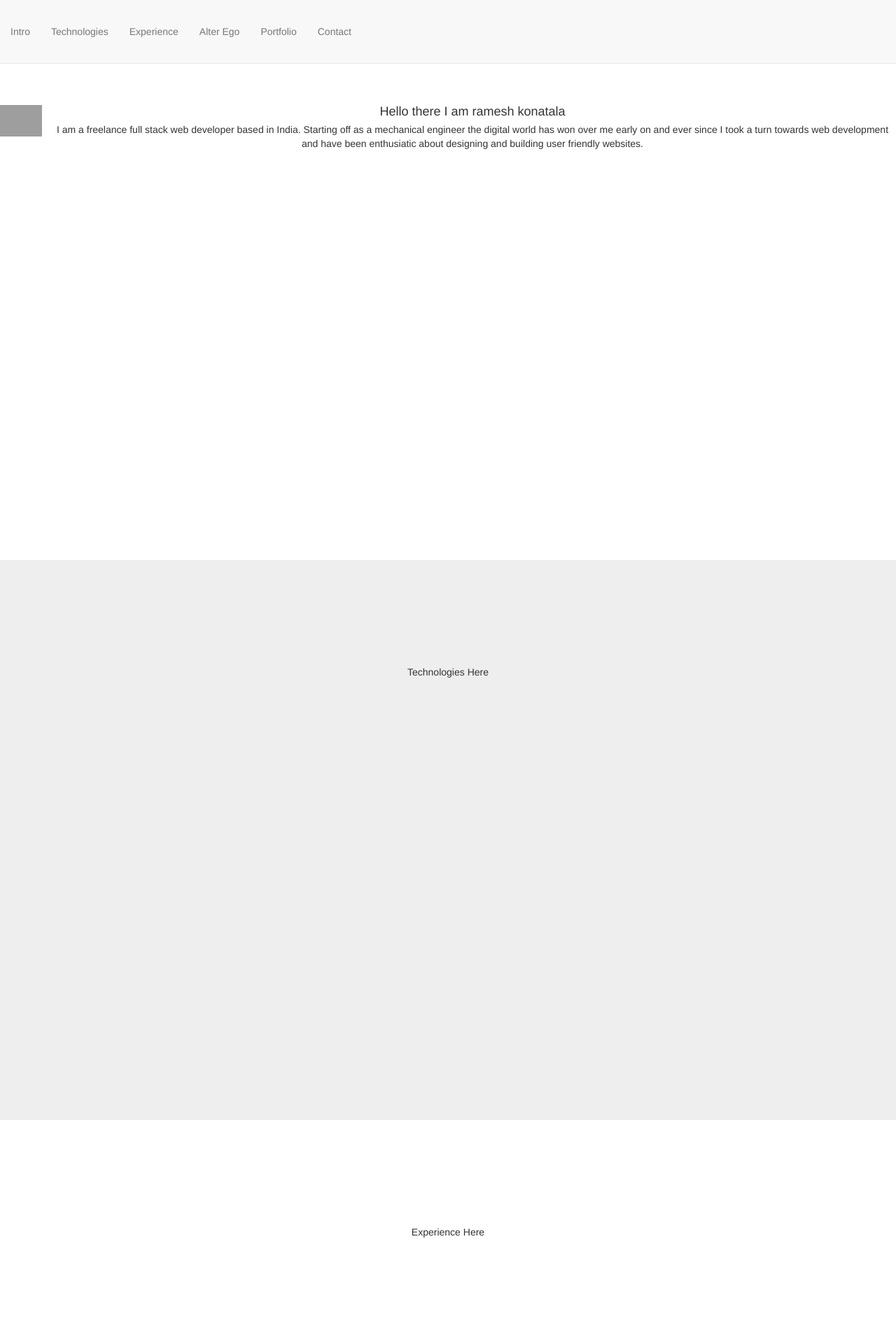
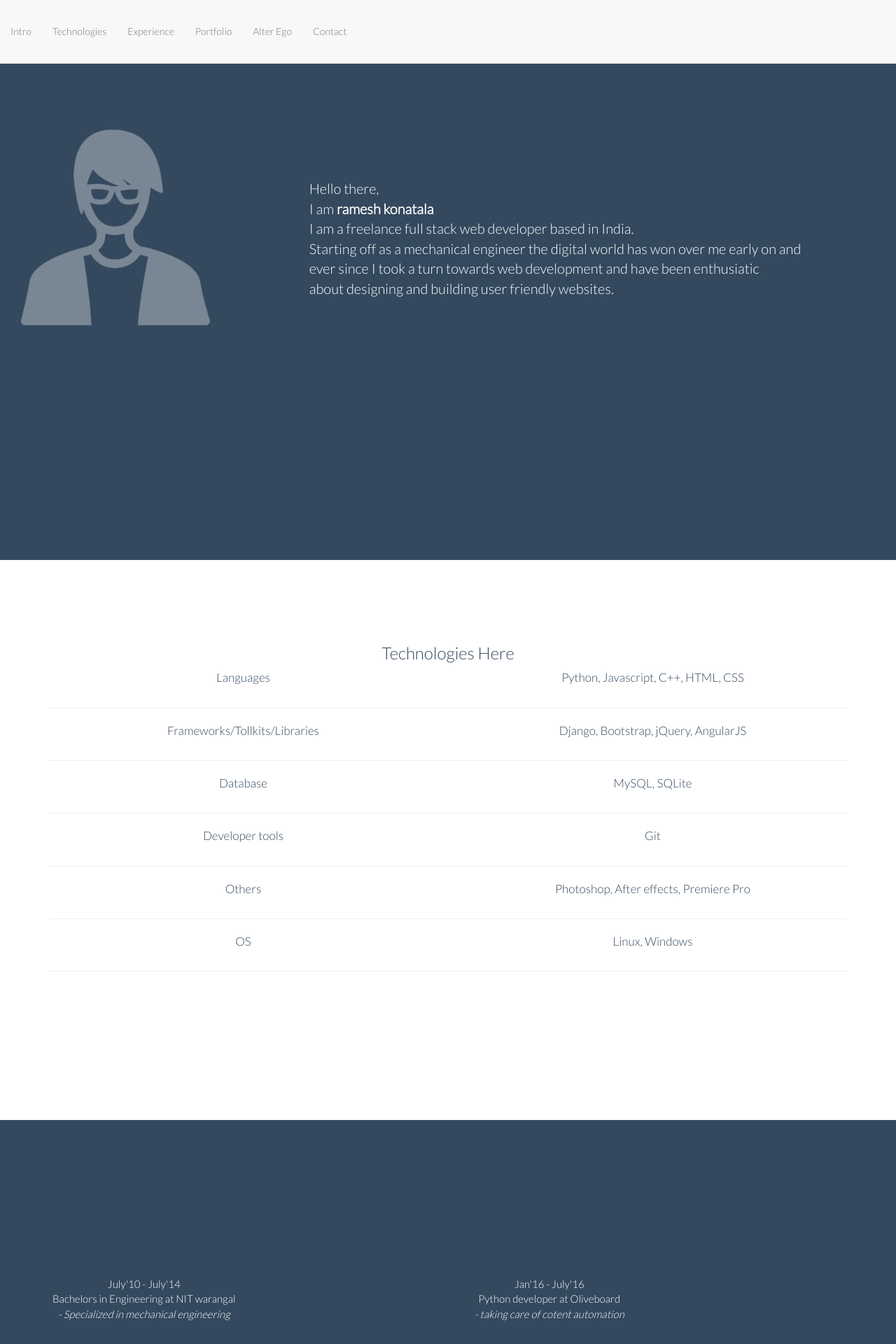
Before and after one commit to rameshkonatala/portfolio, a Django app: page / in a window 1280 px wide. Shown: the top 1920 px of the page at 70% size. Run offline with Django 3.2, Linux system fonts and the light colour scheme; some libraries are stand-ins or nearby versions; grey boxes are pictures that could not be loaded.

Commit message:
till alter ego section

```diff
--- a/intro/static/intro/css/scrolling-nav.css
+++ b/intro/static/intro/css/scrolling-nav.css
@@ -7,6 +7,8 @@
 body {
     width: 100%;
     height: 100%;
+    font-family: 'Lato', sans-serif;
+
 }
 
 html {
@@ -33,42 +35,56 @@ of those sections to manage the look and feel of the site. */
 
 .intro-section {
     height: 100%;
-    padding-top: 150px;
-    text-align: center;
-    background: #fff;
+    padding-top: 175px;
+    background: #34495e;
+    color:white;
 }
 
 .technologies-section {
     height: 100%;
-    padding-top: 150px;
+    padding-top:100px;
     text-align: center;
-    background: #eee;
+    background: #fff;
+    color:#34495e;
+    font-size:17px;
 }
 
 .experience-section {
     height: 100%;
+    padding-top: 200px;
+    text-align: center;
+    background: #34495e;
+    color:white;
+}
+
+.portfolio-section {
+    height: 100%;
     padding-top: 150px;
     text-align: center;
-    background: #fff;
+    background: white;
+    color:#34495e;
+
 }
 
 .alterEgo-section {
     height: 100%;
     padding-top: 150px;
     text-align: center;
-    background: #eee;
-}
+    background: #34495e;
+    color:white;
+    background-image:url('../images/world.png');
 
-.portfolio-section {
-    height: 100%;
-    padding-top: 150px;
-    text-align: center;
-    background: #fff;
 }
 
 .contact-section {
     height: 100%;
     padding-top: 150px;
     text-align: center;
-    background: #eee;
+  	background: #fff;
+    color:#34495e;
 }
+
+.experience-timeline div{
+	padding:12px 6px 12px 6px;
+	font-size:15px;
+}
--- a/intro/templates/intro/index.html
+++ b/intro/templates/intro/index.html
@@ -21,12 +21,14 @@
 	    <!-- Custom CSS -->
     	<link href="{% static 'intro/css/scrolling-nav.css' %}" rel="stylesheet">
 
+    	<!-- font family -->
+    	<link href="https://fonts.googleapis.com/css?family=Lato:300" rel="stylesheet">
 
 	</head>
 	<body>
 
     <!-- Navigation -->
-    <nav class="navbar navbar-default navbar-fixed-top" role="navigation">
+    <nav class="navbar navbar-default navbar-fixed-top">
 
             <!-- Collect the nav links, forms, and other content for toggling -->
             <div class="collapse navbar-collapse ">
@@ -42,10 +44,10 @@
                         <a class="page-scroll" href="#experience">Experience</a>
                     </li>
                     <li>
-                        <a class="page-scroll" href="#alterEgo">Alter Ego</a>
+                        <a class="page-scroll" href="#portfolio">Portfolio</a>
                     </li>
                     <li>
-                        <a class="page-scroll" href="#portfolio">Portfolio</a>
+                        <a class="page-scroll" href="#alterEgo">Alter Ego</a>
                     </li>
                     <li>
                         <a class="page-scroll" href="#contact">Contact</a>
@@ -61,20 +63,18 @@
     <section id="intro" class="intro-section">
         <div class="container-fluid">
             <div class="row">
-                <div class="media">
-                  <div class="media-left">
-                    <img src="img_avatar1.png" class="media-object" style="width:60px">
+                <div class="col-md-4">
+                    <img src="{% static 'intro/images/person.png' %}"  style="width:300px">
                 </div>
-                  <div class="media-body">
-                    <h4 class="media-heading">Hello there
-                     I am ramesh konatala</h4>
-                    <p>I am a freelance full stack web developer
-                     based in India.
-                     Starting off as a mechanical engineer
-                     the digital world has won over me early on and
-                     ever since I took a turn towards web development and have been enthusiatic
-                     about designing and building user friendly websites.</p>
-                  </div>
+                <div class="col-md-8" style="font-size:20px">
+	                <p class="text-left text-justified" style="padding-top:80px">
+	                     Hello there,
+	                     <br>I am <strong>ramesh konatala</strong>
+	                     <br>I am a freelance full stack web developer based in India.
+	                     <br>Starting off as a mechanical engineer the digital world has won over me early on and
+	                     <br>ever since I took a turn towards web development and have been enthusiatic
+	                     <br>about designing and building user friendly websites.
+	                </p>
                  </div>
             </div>
         </div>
@@ -83,31 +83,126 @@
     <!-- technologies Section -->
     <section id="technologies" class="technologies-section">
         <div class="container">
+            <h3>Technologies Here</h3>
 		      <div class="row">
-                <div class="col-lg-12">
-                    <p>Technologies Here</p>
+			    <div class="col-md-6">
+			    	<p>
+			    	Languages
+			    	</p>
+			    </div>
+			    <div class="col-md-6">
+			    	<p>
+			    		Python, Javascript, C++, HTML, CSS
+			    	</p>
 			    </div>
 			  </div>
+			  <hr>
+			  <div class="row">
+			    <div class="col-md-6">
+			    	<p>
+			    	Frameworks/Tollkits/Libraries
+			    	</p>
+			    </div>
+			    <div class="col-md-6">
+			    	<p>
+			    		Django, Bootstrap, jQuery, AngularJS
+			    	</p>
+			    </div>
+			  </div>
+			  <hr>
+			  <div class="row">
+			    <div class="col-md-6">
+			    	<p>
+			    	Database
+			    	</p>
+			    </div>
+			    <div class="col-md-6">
+			    	<p>
+			    	MySQL, SQLite
+			    	</p>
+			    </div>
+			  </div>
+			  <hr>
+			  <div class="row">
+			    <div class="col-md-6">
+			    	<p>
+			    	Developer tools
+			    	</p>
+			    </div>
+			    <div class="col-md-6">
+			    	<p>
+			    	Git
+			    	</p>
+			    </div>
+			  </div>
+			  <hr>
+			  <div class="row">
+			    <div class="col-md-6">
+			    	<p>
+			    	Others
+			    	</p>
+			    </div>
+			    <div class="col-md-6">
+			    	<p>
+			    	Photoshop, After effects, Premiere Pro
+			    	</p>
+			    </div>
+			  </div>
+			  <hr>
+			  <div class="row">
+			    <div class="col-md-6">
+			    	<p>
+			    	OS
+			    	</p>
+			    </div>
+			    <div class="col-md-6">
+			    	<p>
+			    	Linux, Windows
+			    	</p>
+			    </div>
+			  </div>
+			  <hr>
         </div>
     </section>
 
     <!-- experience Section -->
     <section id="experience" class="experience-section">
         <div class="container">
+            <div class="experience-timeline">
                 <div class="row">
-                <div class="col-lg-12">
-                    <p>Experience Here</p>
+	            	<div class="col-md-3">
+	            		<p>July'10 - July'14<br>Bachelors in Engineering at NIT warangal<br><em> - Specialized in mechanical engineering</em></p>
+	            	</div>
+
+	            	<div class="col-md-3">
+	            		<p></p>
+	            	</div>
+
+	            	<div class="col-md-3">
+	            		<p>Jan'16 - July'16<br>Python developer at Oliveboard<br><em> - taking care of cotent automation</em></p>
+	            	</div>
+
+	            	<div class="col-md-3">
+	            		<p></p>
 	            	</div>
 	            </div>
+	            <div class="row" ><hr></div>
+	            <div class="row">
+	            	<div class="col-md-3">
+	            		<p></p>
 	            	</div>
-    </section>
 
-    <!-- alter ego Section -->
-    <section id="alterEgo" class="alterEgo-section">
-        <div class="container">
-            <div class="row">
-                <div class="col-lg-12">
-                    <p>Alter Ego Here</p>
+	            	<div class="col-md-3">
+	            		<p>July'14 - Jan'16<br>Production Engineer at Honda Motors<br><em> - taking care of vehicle defect analysis</em></p>
+	            	</div>
+
+	            	<div class="col-md-3">
+	            		<p></p>
+	            	</div>
+
+	            	<div class="col-md-3">
+	            		<p>July'16 - present<br>UI developer at Centaur<br><em> - startup aimed at designing E-bikes</em></p>
+	            	</div>
 	            </div>
 	        </div>
         </div>
@@ -118,7 +213,19 @@
         <div class="container">
             <div class="row">
                 <div class="col-lg-12">
-                    <p>Portfolio Here</p>
+                    <p>portfolio Here</p>
+                </div>
+            </div>
+        </div>
+    </section>
+
+    <!-- alter Ego Section -->
+    <section id="alterEgo" class="alterEgo-section">
+
+        <div class="container">
+            <div class="row">
+                <div class="col-lg-12">
+                    <p>alter ego Here</p>
                 </div>
             </div>
         </div>
```
Also changed, not shown: intro/static/intro/images/person.png (added), intro/static/intro/images/world.png (added). Lines whose indentation alone changed are shown as unchanged.
